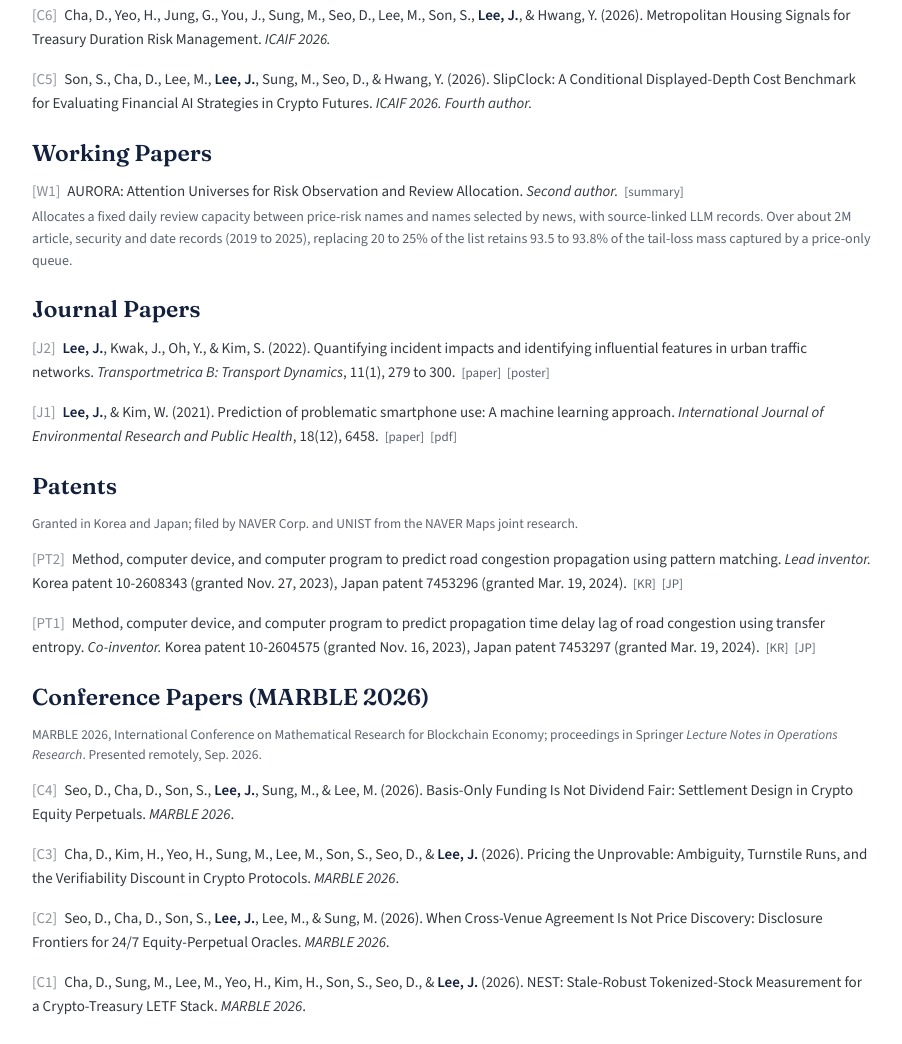
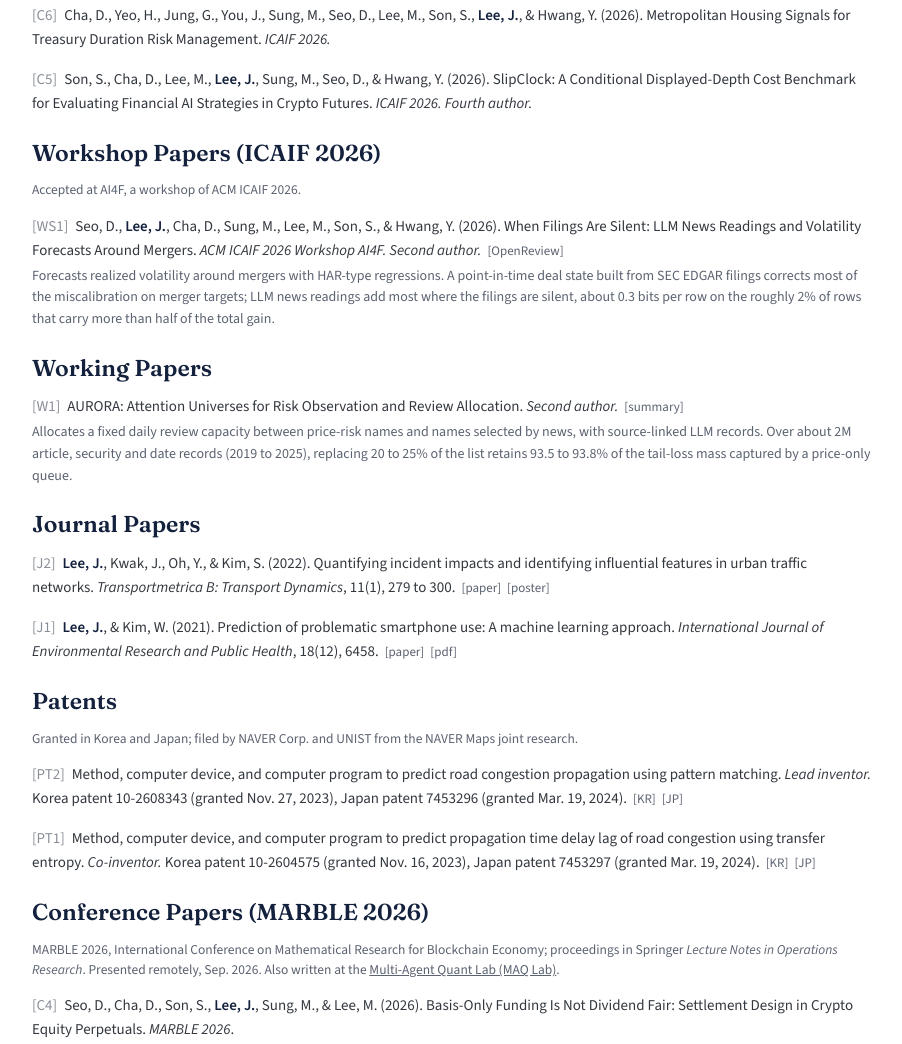
Before and after one commit to jubro839/jubro839.github.io, a plain HTML site: page research.html in a window 1280 px wide. Shown: the part 927-1971 px from the top of the page, without its empty margins (286-1188 px from the left). Drawn offline with nearby package versions, Linux system fonts and the light colour scheme.

Commit message:
Research: AI4F workshop paper (ICAIF 2026); About: MAQ Lab under Research Community; CV PDF updated
Co-Authored-By: Claude Fable 5.2 <noreply@anthropic.com>

```diff
--- a/research.html
+++ b/research.html
@@ -37,13 +37,16 @@
 <h2 style="margin-top: 14px">Research Interests</h2>
 <ul class="list plain"><li><span class="k">Decision-focused learning for portfolio construction:</span> learning estimator hyper-parameters (e.g. robust covariance thresholds) directly from realized portfolio risk while preserving the exact deployed estimator.</li><li><span class="k">Large language models and agents in finance:</span> news-driven risk review, auditing "blind" trading benchmarks, information design for multi-agent investment teams, and text-derived alpha signals.</li><li><span class="k">Graph and time-series learning for spatio-temporal systems:</span> graph neural networks and pattern matching for traffic-incident propagation; regime detection for market risk.</li></ul>
 <h2>Conference Papers (ICAIF 2026)</h2>
-<p class="note">Accepted at ICAIF 2026, the 7th ACM International Conference on AI in Finance (Milan, Nov. 2026). One-page summaries are linked; camera-ready versions will follow.</p>
+<p class="note">Accepted at ICAIF 2026, the 7th ACM International Conference on AI in Finance (Milan, Nov. 2026). Written at the <a href="https://multi-agent-quant-lab.github.io/" target="_blank" rel="noopener" style="color: inherit">Multi-Agent Quant Lab (MAQ Lab)</a>, where I lead the paper track. One-page summaries are linked; camera-ready versions will follow.</p>
 <div class="pub"><span class="id">[C10]</span> [Oral] <span class="k">Lee, J.</span>, Seo, D., Lee, M., Son, S., Sung, M., Cha, D., &amp; Hwang, Y. (2026). Decision-Focused Learning of the Gerber Threshold (DiffGerber). <em>ICAIF 2026. First author.</em><a class="ref" href="docs/icaif/diffgerber.pdf" target="_blank" rel="noopener">[summary]</a><div class="extra">Learns the Gerber covariance threshold from realized portfolio risk while every forward pass evaluates the exact hard statistic. On the top-100 US stocks, annual volatility falls from 14.04% to 13.76%, turnover from 0.87 to 0.76, and Sharpe rises from 0.44 to 0.54.</div></div>
 <div class="pub"><span class="id">[C9]</span> [Oral] Cha, D., Sung, M., Son, S., <span class="k">Lee, J.</span>, Seo, D., Lee, M., Yeo, H., &amp; Hwang, Y. (2026). CallRank: Isolating What Changed in Earnings-Call Q&amp;A for Sector Ranking and Cost-Adjusted Alpha. <em>ICAIF 2026. Fourth author.</em><a class="ref" href="docs/icaif/callrank.pdf" target="_blank" rel="noopener">[summary]</a><div class="extra">Represents each firm-month by the signed displacement of its Q&amp;A embedding from the firm's own history. Monthly sector rank IC of .158; the Top-1 sector portfolio returns 42.1% annualized net of costs versus 24.0% for SPY.</div></div>
 <div class="pub"><span class="id">[C8]</span> [Oral] Sung, M., Cha, D., <span class="k">Lee, J.</span>, Lee, M., Seo, D., Son, S., &amp; Hwang, Y. (2026). AlphaLeak: What "Blind" LLM Trading Benchmarks Still See. <em>ICAIF 2026. Third author.</em><a class="ref" href="docs/icaif/alphaleak.pdf" target="_blank" rel="noopener">[summary]</a><div class="extra">A utility and linkability audit of name-masked stock-ranking benchmarks: same-date news linkage recovers 99.8% of masked records and an LLM names the issuer on 71% of rows; theme/event abstraction cuts recovery to 3.9 to 5.1% without improving utility.</div></div>
 <div class="pub"><span class="id">[C7]</span> Cha, D., Lee, M., Sung, M., <span class="k">Lee, J.</span>, Son, S., Seo, D., &amp; Hwang, Y. (2026). The Division of Research: Information Access and Independent-Book Capacity in LLM Investment Teams. <em>ICAIF 2026. Fourth author.</em><a class="ref" href="docs/icaif/division-of-research.pdf" target="_blank" rel="noopener">[summary]</a><div class="extra">Introduces the Effective-Book Curve for LLM investment teams. Splitting 32 point-in-time fields across seats raises effective independent books at seven seats from 2.05 to 3.98, with 68% fewer prompt tokens and 52% lower model cost.</div></div>
 <div class="pub"><span class="id">[C6]</span> Cha, D., Yeo, H., Jung, G., You, J., Sung, M., Seo, D., Lee, M., Son, S., <span class="k">Lee, J.</span>, &amp; Hwang, Y. (2026). Metropolitan Housing Signals for Treasury Duration Risk Management. <em>ICAIF 2026.</em></div>
 <div class="pub"><span class="id">[C5]</span> Son, S., Cha, D., Lee, M., <span class="k">Lee, J.</span>, Sung, M., Seo, D., &amp; Hwang, Y. (2026). SlipClock: A Conditional Displayed-Depth Cost Benchmark for Evaluating Financial AI Strategies in Crypto Futures. <em>ICAIF 2026. Fourth author.</em></div>
+<h2 style="margin-top: 24px">Workshop Papers (ICAIF 2026)</h2>
+<p class="note">Accepted at AI4F, a workshop of ACM ICAIF 2026.</p>
+<div class="pub"><span class="id">[WS1]</span> Seo, D., <span class="k">Lee, J.</span>, Cha, D., Sung, M., Lee, M., Son, S., &amp; Hwang, Y. (2026). When Filings Are Silent: LLM News Readings and Volatility Forecasts Around Mergers. <em>ACM ICAIF 2026 Workshop AI4F. Second author.</em><a class="ref" href="https://openreview.net/forum?id=Ha0vPKS19x" target="_blank" rel="noopener">[OpenReview]</a><div class="extra">Forecasts realized volatility around mergers with HAR-type regressions. A point-in-time deal state built from SEC EDGAR filings corrects most of the miscalibration on merger targets; LLM news readings add most where the filings are silent, about 0.3 bits per row on the roughly 2% of rows that carry more than half of the total gain.</div></div>
 <h2 style="margin-top: 24px">Working Papers</h2>
 <div class="pub"><span class="id">[W1]</span> AURORA: Attention Universes for Risk Observation and Review Allocation. <em>Second author.</em><a class="ref" href="docs/icaif/aurora.pdf" target="_blank" rel="noopener">[summary]</a><div class="extra">Allocates a fixed daily review capacity between price-risk names and names selected by news, with source-linked LLM records. Over about 2M article, security and date records (2019 to 2025), replacing 20 to 25% of the list retains 93.5 to 93.8% of the tail-loss mass captured by a price-only queue.</div></div>
 <h2 style="margin-top: 24px">Journal Papers</h2>
@@ -54,7 +57,7 @@
 <div class="pub"><span class="id">[PT2]</span> Method, computer device, and computer program to predict road congestion propagation using pattern matching. <em>Lead inventor.</em> Korea patent 10-2608343 (granted Nov. 27, 2023), Japan patent 7453296 (granted Mar. 19, 2024).<a class="ref" href="https://patents.google.com/patent/KR102608343B1/en" target="_blank" rel="noopener">[KR]</a><a class="ref" href="https://patents.google.com/patent/JP7453296B2/en" target="_blank" rel="noopener">[JP]</a></div>
 <div class="pub"><span class="id">[PT1]</span> Method, computer device, and computer program to predict propagation time delay lag of road congestion using transfer entropy. <em>Co-inventor.</em> Korea patent 10-2604575 (granted Nov. 16, 2023), Japan patent 7453297 (granted Mar. 19, 2024).<a class="ref" href="https://patents.google.com/patent/KR102604575B1/en" target="_blank" rel="noopener">[KR]</a><a class="ref" href="https://patents.google.com/patent/JP7453297B2/en" target="_blank" rel="noopener">[JP]</a></div>
 <h2 style="margin-top: 24px">Conference Papers (MARBLE 2026)</h2>
-<p class="note">MARBLE 2026, International Conference on Mathematical Research for Blockchain Economy; proceedings in Springer <em>Lecture Notes in Operations Research</em>. Presented remotely, Sep. 2026.</p>
+<p class="note">MARBLE 2026, International Conference on Mathematical Research for Blockchain Economy; proceedings in Springer <em>Lecture Notes in Operations Research</em>. Presented remotely, Sep. 2026. Also written at the <a href="https://multi-agent-quant-lab.github.io/" target="_blank" rel="noopener" style="color: inherit">Multi-Agent Quant Lab (MAQ Lab)</a>.</p>
 <div class="pub"><span class="id">[C4]</span> Seo, D., Cha, D., Son, S., <span class="k">Lee, J.</span>, Sung, M., &amp; Lee, M. (2026). Basis-Only Funding Is Not Dividend Fair: Settlement Design in Crypto Equity Perpetuals. <em>MARBLE 2026</em>.</div>
 <div class="pub"><span class="id">[C3]</span> Cha, D., Kim, H., Yeo, H., Sung, M., Lee, M., Son, S., Seo, D., &amp; <span class="k">Lee, J.</span> (2026). Pricing the Unprovable: Ambiguity, Turnstile Runs, and the Verifiability Discount in Crypto Protocols. <em>MARBLE 2026</em>.</div>
 <div class="pub"><span class="id">[C2]</span> Seo, D., Cha, D., Son, S., <span class="k">Lee, J.</span>, Lee, M., &amp; Sung, M. (2026). When Cross-Venue Agreement Is Not Price Discovery: Disclosure Frontiers for 24/7 Equity-Perpetual Oracles. <em>MARBLE 2026</em>.</div>
```
Also changed, not shown: index.html (+2 -0 lines), 1 other file.
